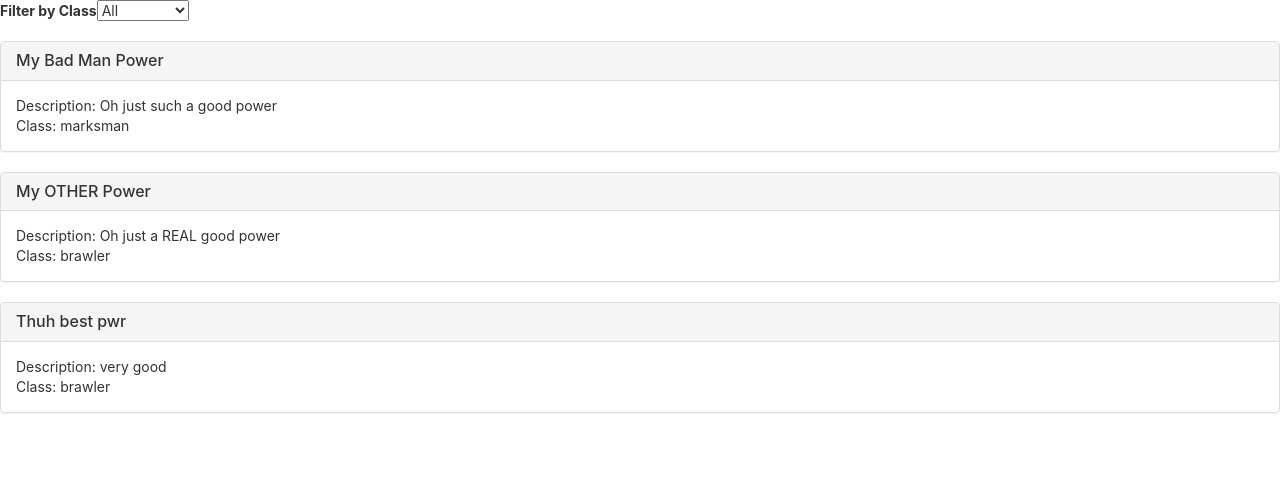
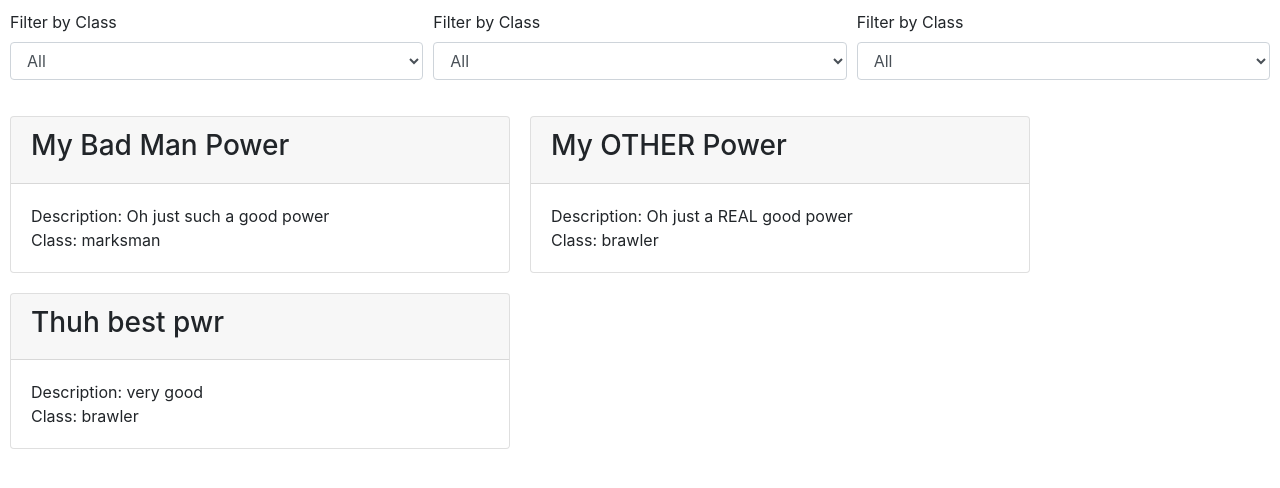
Before and after one commit to dhuntley/starchaser, a React (Create React App) app: page / in a window 1280 px wide. Shown: the top 488 px of the page. Built offline with nearby package versions, Linux system fonts and the light colour scheme.

Commit message:
Clickable power cards, better layout

```diff
--- a/public/index.html
+++ b/public/index.html
@@ -3,8 +3,7 @@
   <head>
     <meta charset="utf-8">
     <link rel="shortcut icon" href="%PUBLIC_URL%/favicon.ico">
-    <link rel="stylesheet" href="https://maxcdn.bootstrapcdn.com/bootstrap/3.3.7/css/bootstrap.min.css" integrity="sha384-BVYiiSIFeK1dGmJRAkycuHAHRg32OmUcww7on3RYdg4Va+PmSTsz/K68vbdEjh4u" crossorigin="anonymous">
-    <meta name="viewport" content="width=device-width, initial-scale=1, shrink-to-fit=no">
+    <link rel="stylesheet" href="https://maxcdn.bootstrapcdn.com/bootstrap/4.0.0/css/bootstrap.min.css" integrity="sha384-Gn5384xqQ1aoWXA+058RXPxPg6fy4IWvTNh0E263XmFcJlSAwiGgFAW/dAiS6JXm" crossorigin="anonymous"><meta name="viewport" content="width=device-width, initial-scale=1, shrink-to-fit=no">
     <meta name="theme-color" content="#000000">
     <!--
       manifest.json provides metadata used when your web app is added to the
--- a/src/js/components/PowerCard.js
+++ b/src/js/components/PowerCard.js
@@ -1,14 +1,28 @@
 import React, { Component } from 'react';
 
 class PowerCard extends Component {
+    constructor() {
+        super();
+
+        this.state = {
+            selected: false
+        };
+    }
+
+    handleSelected = () => {
+        this.setState({
+            selected: !this.state.selected
+        });
+    }
+
     render() {
         const {power} = this.props;
         return (
-            <div class="power-card panel panel-default">
-                <div class="panel-heading">
-                    <h3 class="panel-title">{power.name}</h3>
+            <div className={`power-card card${this.state.selected ? " selected" : ""}`} onClick={this.handleSelected}>
+                <div className="card-header">
+                    <h3 className="panel-title">{power.name}</h3>
                 </div>
-                <div class="panel-body">
+                <div className="card-body">
                     Description: {power.description}<br/>
                     Class: {power.playerClass}
                 </div>
--- a/src/js/components/PowerList.js
+++ b/src/js/components/PowerList.js
@@ -12,7 +12,7 @@ class PowerList extends Component {
     }
 
     handleFilterClass(className) {
-        this.setState({classFilter: className});
+        this.setState({ classFilter: className });
     }
 
     render() {
@@ -26,21 +26,47 @@ class PowerList extends Component {
                 } else {
                     return false;
                 }
-            }).map(power => (<PowerCard power={power} />));
+            }).map(power => (<PowerCard key={power.name} power={power} />));
         return (
-            <div className='power-list'>
-                <form>
+            <React.Fragment>
+                <form className="power-filter">
+                    <div className="form-row">
+                        <div className="col">
                             <div className="form-group">
-                        <label for="exampleFormControlSelect1">Filter by Class</label>
-                        <select value={classFilter} classNames="form-control" id="exampleFormControlSelect1" onChange={(event) => this.handleFilterClass(event.target.value)}>
+                                <label htmlFor="classFilterSelect">Filter by Class</label>
+                                <select value={classFilter} className="form-control" id="classFilterSelect" onChange={(event) => this.handleFilterClass(event.target.value)}>
                                     <option value={'all'}>All</option>
                                     <option value={'brawler'}>Brawler</option>
                                     <option value={'marksman'}>Marksman</option>
                                 </select>
                             </div>
+                        </div>
+                        <div className="col">
+                            <div className="form-group">
+                                <label htmlFor="classFilterSelect2">Filter by Class</label>
+                                <select value={classFilter} className="form-control" id="classFilterSelect2" onChange={(event) => this.handleFilterClass(event.target.value)}>
+                                    <option value={'all'}>All</option>
+                                    <option value={'brawler'}>Brawler</option>
+                                    <option value={'marksman'}>Marksman</option>
+                                </select>
+                            </div>
+                        </div>
+                        <div className="col">
+                            <div className="form-group">
+                                <label htmlFor="classFilterSelect3">Filter by Class</label>
+                                <select value={classFilter} className="form-control" id="classFilterSelect3" onChange={(event) => this.handleFilterClass(event.target.value)}>
+                                    <option value={'all'}>All</option>
+                                    <option value={'brawler'}>Brawler</option>
+                                    <option value={'marksman'}>Marksman</option>
+                                </select>
+                            </div>
+                        </div>
+                    </div>
                 </form>
+                <div className='power-list'>
                     {powerList}
                 </div>
+            </React.Fragment>
         );
     }
 }
--- a/src/sass/starchaser.scss
+++ b/src/sass/starchaser.scss
@@ -1,5 +1,19 @@
+.power-filter {
+    padding: 10px;
+}
+
 .power-list {
+    display: flex;
+    flex-flow: row wrap;
+    justify-content: flex-start;
+
     .power-card {
+        flex-grow: 0;
+        min-width: 500px;
+        margin: 10px;
 
+        &.selected {
+            border: blue solid 1px;
+        }
     }
 }
```
Lines whose indentation alone changed are shown as unchanged.
